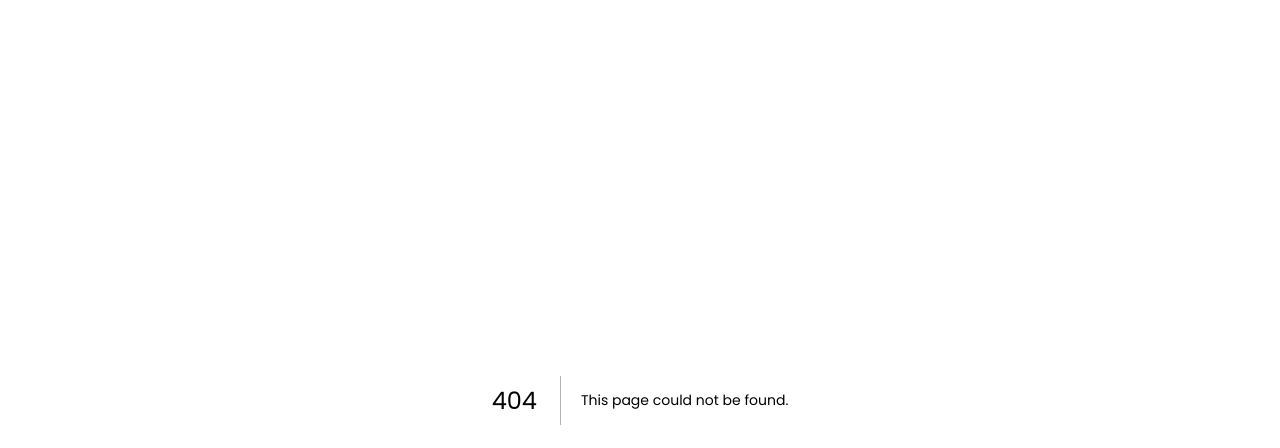
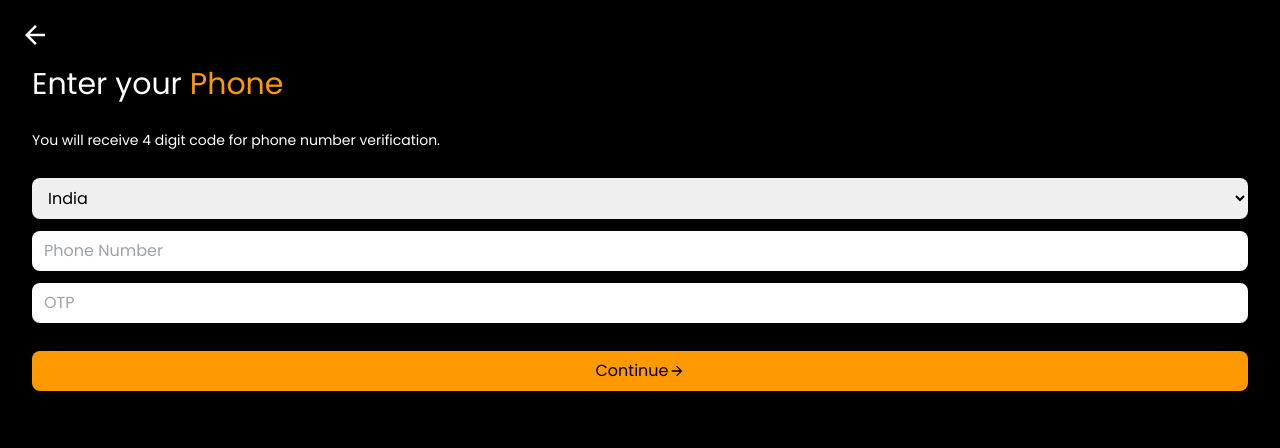
Before and after one commit to MuhammedJaseemVK/storio-frontend, a Next.js app in the folder storio1/: page /otp in a window 1280 px wide. Before the commit this address had no page. Shown: the top 448 px of the page. Built offline with nearby package versions, Linux system fonts and the light colour scheme.

Commit message:
otp page created

```diff
--- a/storio1/src/pages/detailEntry.js
+++ b/storio1/src/pages/detailEntry.js
@@ -1,20 +1,28 @@
-import React from 'react'
+import React, {useState} from 'react'
 // import MdKeyboardBackspace from "react-icons/md";
 import { MdArrowBack } from "react-icons/md";
 import Input from '@/components/inputs/Input';
 import Button from '@/components/inputs/Button';
+import Link from 'next/link'
 
 export default function detailEntry() {
+  const [name, setName] = useState("")
+  function submitHandler(e) {
+    e.preventDefault();
+    alert(name)
+  }
+
   return (
     <div className='bg-black h-screen flex flex-col gap-5 p-5'>
       <MdArrowBack className='text-white text-3xl' />
       <div className='text-white text-3xl '>Tell us more about <span className='text-[#ff9900]'>Yourself</span></div>
-      <form className='flex flex-col gap-3 w-full items-center'>
+      <form onSubmit={submitHandler} className='flex flex-col gap-3 w-full items-center px-3'>
+        <Input placeholder="name" type="text" required={true} value={name} onChange={e=>setName(e.target.value)} />
         <Input placeholder="test" type="text" required={true} />
         <Input placeholder="test" type="text" required={true} />
         <Input placeholder="test" type="text" required={true} />
-        <Input placeholder="test" type="text" required={true} />
-        <Button text='Continue'/>
+        <Link href="/"><Button text='Continue'/></Link>
+
       </form>
     </div>
   )
--- /dev/null
+++ b/storio1/src/pages/otp.js
@@ -0,0 +1,31 @@
+import React from 'react'
+// import {MdOutlineArrowForward}  from "react-icons/md";
+import {MdArrowBack}  from "react-icons/md";
+import Button from '@/components/inputs/Button';
+
+export default function otp() {
+    return (
+      <div className='bg-black h-screen p-5'>
+          <MdArrowBack className='text-white text-3xl'/>
+          <div className='text-white text-3xl mt-4 px-3'>Enter your <span className='text-[#ff9900]'>Phone</span></div>
+          <p className='text-white text-sm text-left mt-7 px-3'>You will receive 4 digit code for phone number verification.</p>
+          <form className='flex flex-col gap-3 px-3 py-7'>
+
+
+            <select className='rounded-lg px-3 py-2' placeholder='Phone Number' name="country" id="country-names">
+
+            <option value="India">India</option>
+
+            </select>
+
+            <input type='password' className='rounded-lg px-3 py-2' placeholder='Phone Number' required={true}></input>
+
+            <input type='password' className='rounded-lg px-3 py-2' placeholder='OTP' required={true}></input>
+
+
+            <Button text='Continue' />
+          </form>
+
+      </div>
+    )
+  }
```
